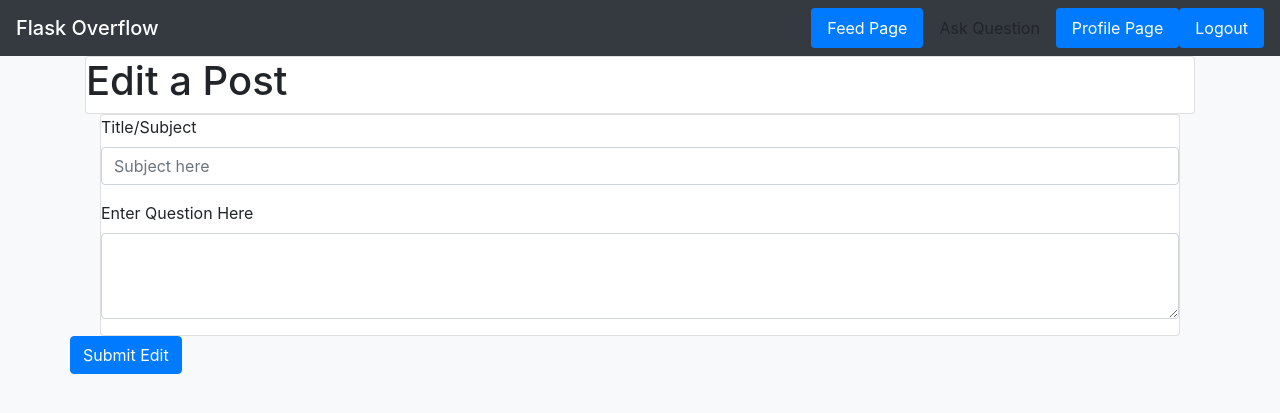
After one commit to amill251/3155-Q-A-Project, a Flask app: template flask_app/templates/editquestion.html in a window 1280 px wide. The commit adds this page. Shown: the top 413 px of the page. Run offline with Flask 2, Linux system fonts and the light colour scheme; the template is opened without the code that fills it, so the values that code supplies are empty; some libraries are stand-ins or nearby versions.

Commit message:
Edit and Delete functionality

```diff
--- a/app.py
+++ b/app.py
@@ -60,6 +60,11 @@ def page_routes(app):
     @cookie_auth(app)
     def viewpost():
         return render_template("viewquestion.html")
+
+    @app.route("/edit-question")
+    @cookie_auth(app)
+    def editpost():
+        return render_template("editquestion.html")
 
     @app.route("/profile")
     @cookie_auth(app)
@@ -176,7 +181,7 @@ def api_routes(app):
         cookie_token = request.cookies.get('bt')
 
         bearer_token = str(base64.b64decode(cookie_token).decode())
-        token_expires = 360000
+        token_expires = 3600
 
         fetched_user = db.session.query(
             User).filter_by(_username=getBearerJwtPayload(bearer_token)['user']).first()
@@ -290,6 +295,41 @@ def api_routes(app):
         else:
             return jsonify(succeed=False), 401
 
+    @app.route("/api/questions/edit", methods=["POST"])
+    @api_auth(app)
+    def editQuestion():
+        if request.method == "POST":
+
+            q_id = request.json['question_id']
+            u_id = request.json['user_id']
+            title = request.json['title']
+            contents = request.json['contents']
+
+            bearer_token = request.headers['Authorization']
+
+
+            user_id = getBearerJwtPayload(bearer_token)['user_id']
+
+
+            if u_id is not user_id:
+                return jsonify(succeed=False), 401
+
+
+            question = Question.query.filter_by(question_id=q_id).first()
+
+            if not question:
+                    return jsonify(succeed=False, message="Question not found"), 404
+
+
+            if question.user_id is user_id:
+                question.title = title
+                question.contents = contents
+                db.session.commit()
+            else:
+                return jsonify(succeed=False), 401
+
+            return jsonify(succeed=True)
+
 def api_auth(app):
     def api_auth_decorator(func):
         @wraps(func)
--- /dev/null
+++ b/flask_app/static/scripts/editquestion.js
@@ -0,0 +1,43 @@
+$(document).ready(() => {
+    refreshAuth((response) => {
+        jwtToken = response.token;
+        loadQuestion();
+    });
+});
+
+function loadQuestion() {
+
+    console.log(location.search);
+
+    getQuestion((response) => {
+        console.log(response);
+        questionId = response.data[0].question_id;
+        userId = response.data[0].user_id;
+
+        if(userId != getCookies().user_id) {
+            route('/');
+        }
+
+        $('#title-subject-post').val(response.data[0].title)
+        $('#question-contents').text(response.data[0].contents)
+
+        $('#submit-edit').click(() => {
+            submitEdit(questionId);
+        })
+    }, location.search)
+}
+
+function submitEdit(questionId) {
+    let title = $('#title-subject-post').val()
+    let questionContents = $('#question-contents').val()
+    let postBody = {
+        "question_id" : questionId,
+        "user_id" : getCookies().user_id,
+        "title" : title,
+        "contents" : questionContents
+    }
+
+    postQuestionEdit(() => {
+        route('/view-question?question=' + questionId)
+    }, postBody)
+}
--- a/flask_app/static/scripts/index.js
+++ b/flask_app/static/scripts/index.js
@@ -15,6 +15,11 @@ function getQuestion(callback, questionBody) {
 function postQuestionDelete(callback, questionBody) {
     return requestAPI('/questions/delete', 'POST', JSON.stringify(questionBody), callback);
 }
+
+function postQuestionEdit(callback, questionBody) {
+    return requestAPI('/questions/edit', 'POST', JSON.stringify(questionBody), callback);
+}
+
 
 function createQuestion(questionBody, callback) {
     return requestAPI('/questions', 'POST', JSON.stringify(questionBody), callback);
--- /dev/null
+++ b/flask_app/templates/editquestion.html
@@ -0,0 +1,69 @@
+<!DOCTYPE html>
+<html lang="en">
+
+<head>
+  <meta charset="UTF-8">
+  <meta name="viewport" content="width=device-width, initial-scale=1.0">
+  <meta http-equiv="X-UA-Compatible" content="ie=edge">
+  <link rel="stylesheet" type="text/css" href="{{ url_for('static',filename='styles/feedstyle.css') }}">
+  <link rel="stylesheet" href="https://stackpath.bootstrapcdn.com/bootstrap/4.3.1/css/bootstrap.min.css"
+    integrity="sha384-ggOyR0iXCbMQv3Xipma34MD+dH/1fQ784/j6cY/iJTQUOhcWr7x9JvoRxT2MZw1T" crossorigin="anonymous">
+  <script src="https://code.jquery.com/jquery-3.6.0.min.js"
+    integrity="sha256-/xUj+3OJU5yExlq6GSYGSHk7tPXikynS7ogEvDej/m4=" crossorigin="anonymous"></script>
+  <script src="https://cdnjs.cloudflare.com/ajax/libs/popper.js/1.14.7/umd/popper.min.js"
+    integrity="sha384-UO2eT0CpHqdSJQ6hJty5KVphtPhzWj9WO1clHTMGa3JDZwrnQq4sF86dIHNDz0W1"
+    crossorigin="anonymous"></script>
+  <script src="https://stackpath.bootstrapcdn.com/bootstrap/4.3.1/js/bootstrap.min.js"
+    integrity="sha384-JjSmVgyd0p3pXB1rRibZUAYoIIy6OrQ6VrjIEaFf/nJGzIxFDsf4x0xIM+B07jRM"
+    crossorigin="anonymous"></script>
+  <script src="{{ url_for('static',filename='scripts/index.js') }}"></script>
+  <script src="{{ url_for('static',filename='scripts/editquestion.js') }}"></script>
+  <title>Flask Overflow</title>
+</head>
+
+<body class="bg-light">
+  <nav class="navbar navbar-dark bg-dark">
+    <span class="navbar-brand mb-0 h1">Flask Overflow</span>
+    <ul class="nav nav-pills">
+      <li class="nav-item me-1">
+        <a class="nav-link active" onclick="route('/feed')">Feed Page</a>
+      </li>
+      <li class="nav-item me-1">
+        <a class="nav-link disabled" onclick="route('/ask-question')">Ask Question</a>
+      </li>
+      <li class="nav-item me-1">
+        <a class="nav-link active" onclick="route('/profile')">Profile Page</a>
+      </li>
+      <li class="nav-item me-1">
+        <a class="nav-link active" href="#" onclick="logout()">Logout</a>
+    </ul>
+  </nav>
+  <div class="container">
+    <div class="justify-content-center">
+      <div class="row">
+        <div class="col-12">
+          <div class="h-100px card">
+            <h1>Edit a Post</h1>
+          </div>
+          <div class="col-12">
+            <div class="h-100px card">
+              <form>
+                <div class="form-group">
+                  <label for="title-subject-post">Title/Subject</label>
+                  <input class="form-control" id="title-subject-post" placeholder="Subject here">
+                </div>
+                <div class="form-group">
+                  <label for="question-contents">Enter Question Here</label>
+                  <textarea class="form-control" id="question-contents" rows="3"></textarea>
+                </div>
+              </form>
+            </div>
+          </div>
+        </div>
+        <input class="btn btn-primary" id="submit-edit" type="submit" value="Submit Edit">
+      </div>
+    </div>
+  </div>
+</body>
+
+</html>
--- a/flask_app/templates/viewquestion.html
+++ b/flask_app/templates/viewquestion.html
@@ -53,7 +53,7 @@
                 </div>
                 <div class="card">
                     <div class="card-body" style="background-color: #fff;">
-                        <span class="d-flex justify-content-between mb-2"><h6>Question</h6><button id="delete-button" class="btn btn-danger" style="display: none;">Delete Question</button></span>
+                        <span class="d-flex justify-content-between mb-2"><h6>Question</h6><span><button id="edit-button" class="btn btn-secondary mr-3" style="display: none;">Edit Question</button><button id="delete-button" class="btn btn-danger" style="display: none;">Delete Question</button></span></span>
                         <hr class="mt-0 mx-n3">
                         <p id="question-body">
                             loading...
```
Also changed, not shown: flask_app/static/scripts/viewquestion.js (+12 -2 lines).
